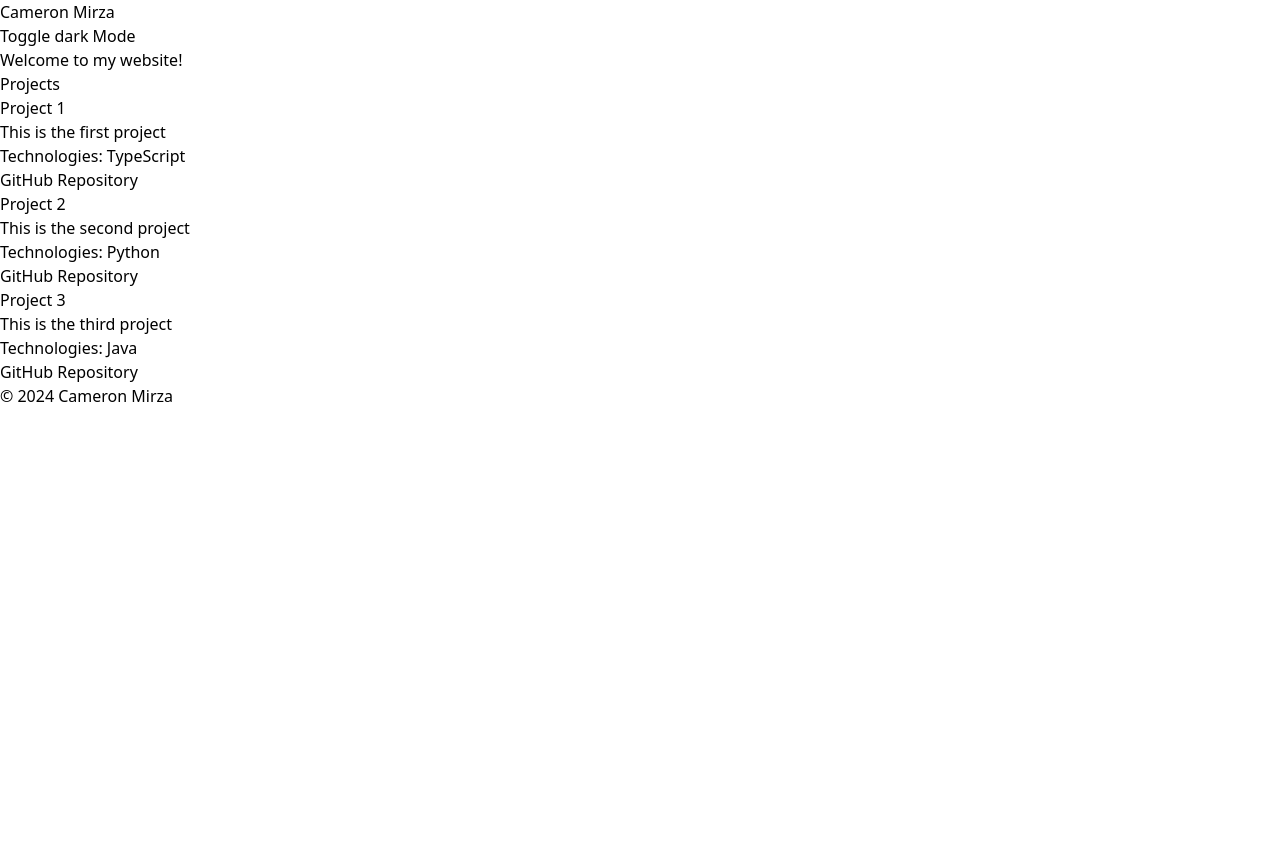
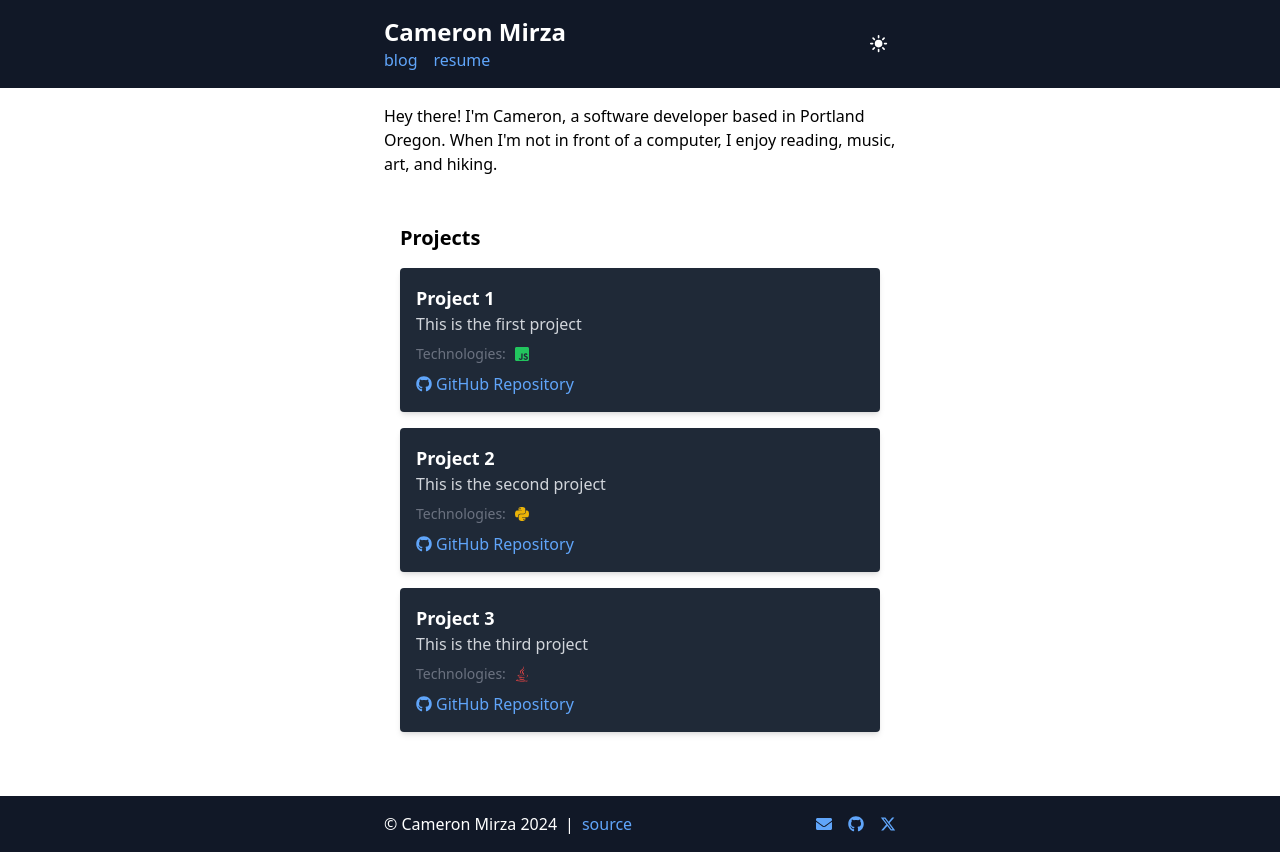
Before and after one commit to cmirza/cmirza.dev, a Next.js app: page / in a window 1280 px wide. Before the commit the page ends 800 px from the top, so only its background shows below. Built offline with nearby package versions, Linux system fonts and the light colour scheme.

Commit message:
layout cleanup, icon updates

```diff
--- a/package.json
+++ b/package.json
@@ -12,7 +12,8 @@
     "next": "14.2.4",
     "next-themes": "^0.3.0",
     "react": "^18",
-    "react-dom": "^18"
+    "react-dom": "^18",
+    "react-icons": "^5.2.1"
   },
   "devDependencies": {
     "@types/node": "^20",
--- a/src/components/DarkModeToggle.tsx
+++ b/src/components/DarkModeToggle.tsx
@@ -1,5 +1,7 @@
-import React, { useEffect } from 'react';
-import { useTheme } from 'next-themes';
+import React, { useEffect } from "react";
+import { useTheme } from "next-themes";
+import { LuMoon } from "react-icons/lu";
+import { IoSunny } from "react-icons/io5";
 
 const DarkModeToggle: React.FC = () => {
   const { theme, setTheme } = useTheme();
@@ -10,10 +12,11 @@ const DarkModeToggle: React.FC = () => {
 
   return (
     <button
-      onClick={() => setTheme(theme === 'dark' ? 'light' : 'dark')}
-      className="bg-gray-800 text-white p-2 rounded dark:bg-gray-700"
+      onClick={() => setTheme(theme === "dark" ? "light" : "dark")}
+      className="text-white p-2 rounded"
     >
-      Toggle {theme === 'dark' ? 'light' : 'dark'} Mode
+      <LuMoon className="absolute h-[1.2rem] w-[1.2rem] rotate-90 scale-0 transition-all dark:rotate-0 dark:scale-100" />
+      <IoSunny className="h-[1.2rem] w-[1.2rem] rotate-0 scale-100 transition-all dark:-rotate-90 dark:scale-0" />
     </button>
   );
 };
--- a/src/components/Footer.tsx
+++ b/src/components/Footer.tsx
@@ -1,9 +1,45 @@
-import React from 'react';
+import React from "react";
+import { FaEnvelope, FaGithub } from "react-icons/fa";
+import { FaXTwitter } from "react-icons/fa6";
 
 const Footer: React.FC = () => {
+  const year = new Date().getFullYear();
+
   return (
-    <footer className="bg-gray-800 text-white p-4 mt-8 dark:bg-gray-900">
-      <p>&copy; 2024 Cameron Mirza</p>
+    <footer className="bg-gray-900 text-white p-4 mt-8">
+      <div className="max-w-lg mx-auto flex justify-between items-center">
+        <div className="flex items-center">
+          <p>&copy; Cameron Mirza {year}</p>
+          <span className="mx-2">|</span>
+          <a href="/source" className="text-blue-400 hover:underline">
+            source
+          </a>
+        </div>
+        <div className="flex space-x-4">
+          <a
+            href="mailto:cameron@example.com"
+            className="text-blue-400 hover:underline"
+          >
+            <FaEnvelope />
+          </a>
+          <a
+            href="https://github.com/yourusername"
+            target="_blank"
+            rel="noopener noreferrer"
+            className="text-blue-400 hover:underline"
+          >
+            <FaGithub />
+          </a>
+          <a
+            href="https://twitter.com/yourusername"
+            target="_blank"
+            rel="noopener noreferrer"
+            className="text-blue-400 hover:underline"
+          >
+            <FaXTwitter />
+          </a>
+        </div>
+      </div>
     </footer>
   );
 };
--- a/src/components/Header.tsx
+++ b/src/components/Header.tsx
@@ -2,12 +2,20 @@ import React from 'react';
 import DarkModeToggle from './DarkModeToggle';
 
 const Header: React.FC = () => {
-  return (
-    <header className="bg-gray-800 text-white p-4 flex justify-between items-center dark:bg-gray-900">
-      <h1 className="text-2xl">Cameron Mirza</h1>
-      <DarkModeToggle />
-    </header>
-  );
+    return (
+        <header className="bg-gray-900 text-white p-4">
+          <div className="max-w-lg mx-auto flex justify-between items-center">
+            <div>
+              <h1 className="text-2xl font-bold">Cameron Mirza</h1>
+              <div className="flex space-x-4">
+                <a href="/blog" className="text-blue-400 hover:underline">blog</a>
+                <a href="/resume" className="text-blue-400 hover:underline">resume</a>
+              </div>
+            </div>
+            <DarkModeToggle />
+          </div>
+        </header>
+      );
 };
 
 export default Header;
--- a/src/components/Projects.tsx
+++ b/src/components/Projects.tsx
@@ -1,5 +1,6 @@
 import React, { useEffect, useState } from 'react';
 import projectData from '../data/projects.json';
+import { FaJsSquare, FaReact, FaPython, FaJava, FaGithub } from 'react-icons/fa';
 
 interface Project {
   name: string;
@@ -7,6 +8,13 @@ interface Project {
   technologies: string[];
   github: string;
 }
+
+const iconMap: { [key: string]: JSX.Element } = {
+  javascript: <FaJsSquare className="text-green-500" />,
+  react: <FaReact className="text-blue-500" />,
+  python: <FaPython className="text-yellow-500" />,
+  java: <FaJava className="text-red-500" />,
+};
 
 const Projects: React.FC = () => {
   const [projects, setProjects] = useState<Project[]>([]);
@@ -18,21 +26,23 @@ const Projects: React.FC = () => {
   return (
     <section className="p-4">
       <h2 className="text-xl font-bold mb-4">Projects</h2>
-      <div className="grid grid-cols-1 md:grid-cols-2 gap-4">
+      <div className="flex flex-col items-center space-y-4">
         {projects.map((project, index) => (
-          <div key={index} className="bg-gray-100 p-4 rounded shadow-md">
-            <h3 className="text-lg font-semibold">{project.name}</h3>
-            <p>{project.description}</p>
-            <p className="text-sm text-gray-600">
-              Technologies: {project.technologies.join(", ")}
-            </p>
-            <a
-              href={project.github}
-              target="_blank"
-              rel="noopener noreferrer"
-              className="text-blue-500 hover:underline"
-            >
-              GitHub Repository
+          <div key={index} className="bg-gray-800 p-4 rounded shadow-md w-full max-w-lg">
+            <h3 className="text-lg font-semibold text-white">{project.name}</h3>
+            <p className="text-gray-300 mb-2">{project.description}</p>
+            <div className="flex items-center mb-2">
+              <span className="text-sm text-gray-500">Technologies:</span>
+              <div className="ml-2 flex space-x-2">
+                {project.technologies.map((tech, i) => (
+                  <span key={i} className="flex items-center space-x-1">
+                    {iconMap[tech.toLowerCase()]}
+                  </span>
+                ))}
+              </div>
+            </div>
+            <a href={project.github} target="_blank" rel="noopener noreferrer" className="text-blue-400 hover:underline flex items-center">
+              <FaGithub className="mr-1" /> GitHub Repository
             </a>
           </div>
         ))}
--- a/src/data/projects.json
+++ b/src/data/projects.json
@@ -2,7 +2,7 @@
   {
     "name": "Project 1",
     "description": "This is the first project",
-    "technologies": ["TypeScript"],
+    "technologies": ["JavaScript"],
     "github": "https://github.com/cmirza/project1"
   },
   {
--- a/src/pages/_app.tsx
+++ b/src/pages/_app.tsx
@@ -1,4 +1,4 @@
-import "@/styles/globals.css";
+import "../styles/globals.css";
 import { AppProps } from "next/app";
 import { ThemeProvider } from "next-themes";
 import { useEffect, useState } from "react";
@@ -11,7 +11,7 @@ const MyApp = ({ Component, pageProps }: AppProps) => {
   useEffect(() => {
     setMounted(true);
   }, []);
-
+  // This ensures the HTML content matches between client and server
   if (!mounted) return null;
 
   return (
--- a/src/pages/index.tsx
+++ b/src/pages/index.tsx
@@ -13,9 +13,16 @@ const Home: React.FC = () => {
         <link rel="icon" href="/favicon.ico" />
       </Head>
       <Header />
-      <main className="p-4">
-        <h1 className="text-3xl font-bold">Welcome to my website!</h1>
-        <Projects />
+      <main className="p-4 flex flex-col items-center">
+        <div className="max-w-lg w-full">
+          <section className="mb-8">
+            <p>
+              Hey there! I'm Cameron, a software developer based in Portland Oregon.
+              When I'm not in front of a computer, I enjoy reading, music, art, and hiking.
+            </p>
+          </section>
+          <Projects />
+        </div>
       </main>
       <Footer />
     </div>
--- a/tailwind.config.js
+++ /dev/null
@@ -1,12 +0,0 @@
-/** @type {import('tailwindcss').Config} */
-module.exports = {
-  darkMode: 'class',
-  content: [
-    "./pages/**/*.{js,ts,jsx,tsx}",
-    "./components/**/*.{js,ts,jsx,tsx}",
-  ],
-  theme: {
-    extend: {},
-  },
-  plugins: [],
-}
--- a/tailwind.config.ts
+++ b/tailwind.config.ts
@@ -5,7 +5,6 @@ const config: Config = {
   content: [
     "./src/pages/**/*.{js,ts,jsx,tsx,mdx}",
     "./src/components/**/*.{js,ts,jsx,tsx,mdx}",
-    "./src/app/**/*.{js,ts,jsx,tsx,mdx}",
   ],
   theme: {
     extend: {
```
Also changed, not shown: 1 other file (tests, documents, lock files or other folders).
